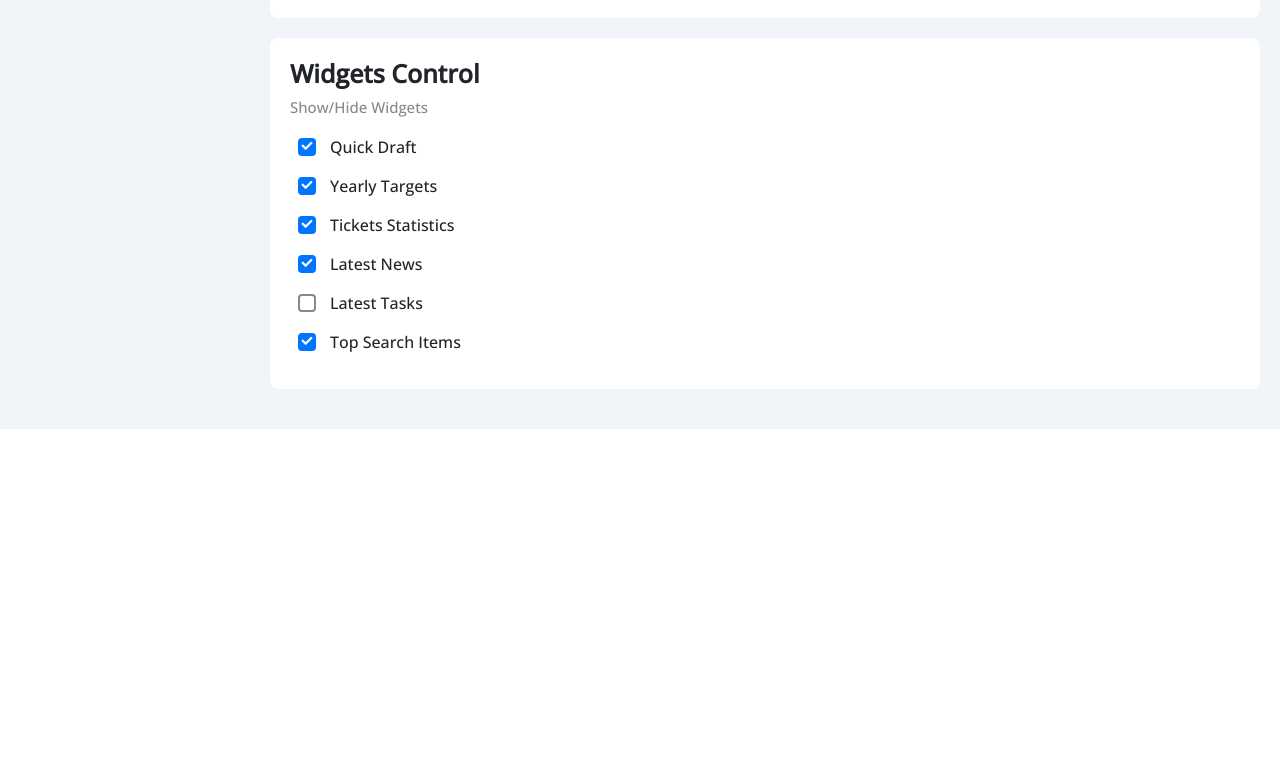
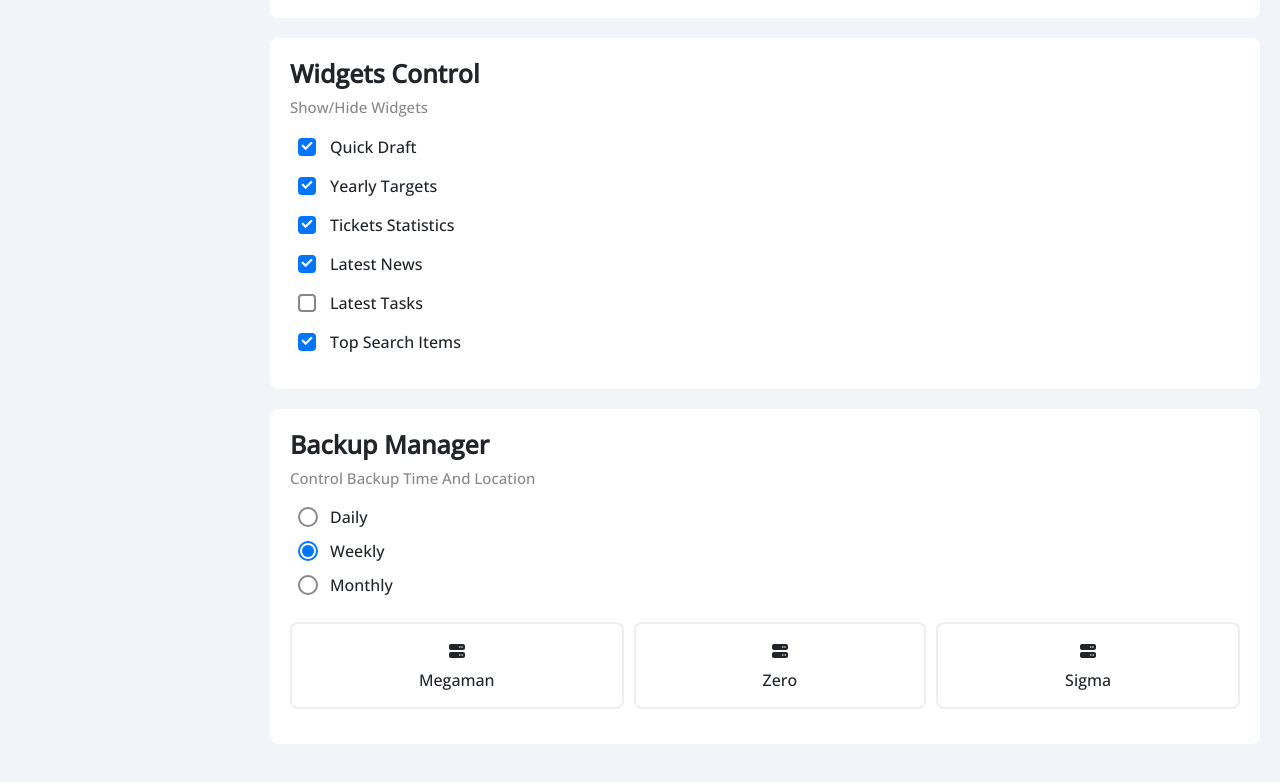
Before and after one commit to zaki164/Atsky, a React (Create React App) app: page /Settings in a window 1280 px wide. Shown: the part 1684-2466 px from the top of the page. Before the commit the page ends 2113 px from the top, so only its background shows below. Built offline with nearby package versions, Linux system fonts and the light colour scheme.

Commit message:
finish Setting Page

```diff
--- /dev/null
+++ b/src/components/BackupManager/BackupManager.jsx
@@ -0,0 +1,37 @@
+import { faServer } from '@fortawesome/free-solid-svg-icons'
+import { FontAwesomeIcon } from '@fortawesome/react-fontawesome'
+import { Fragment } from 'react'
+import { data } from '../../constants'
+import { CustomRadio } from '../index'
+import './BackupManager.scss'
+
+const BackupManager = () => {
+
+  return (
+    <section className='BackupManager'>
+      <h2>Backup Manager</h2>
+      <p className='p_custom'>Control Backup Time And Location</p>
+      <CustomRadio name="period" id="Daily" ischecked={false} />
+      <CustomRadio name="period" id="Weekly" ischecked={true} />
+      <CustomRadio name="period" id="Monthly" ischecked={false} />
+      <div className='d-flex server'>
+        {
+          data.ServerNames.map((server, i) =>
+          (
+            <Fragment key={i}>
+              <input type="radio" name='server' id={server} />
+              <div className='flex-grow-1 text-center'>
+                <label htmlFor={server}>
+                  <FontAwesomeIcon icon={faServer} />
+                  <span className='d-block fs_16'>{server}</span>
+                </label>
+              </div>
+            </Fragment>
+          ))
+        }
+      </div>
+    </section>
+  )
+}
+
+export default BackupManager
--- /dev/null
+++ b/src/components/BackupManager/BackupManager.scss
@@ -0,0 +1,42 @@
+@import '../../sass/helpers';
+
+.BackupManager {
+  .CustomRadio {
+    padding-bottom: 10px;
+    &:last-child {
+      border-bottom: $b13e;
+    }
+  }
+  .server {
+    margin: 15px 0;
+    gap: 10px;
+    @include media(sm) {
+      flex-direction: column;
+    }
+    input {
+      display: none;
+      &:checked {
+        + div {
+          border-color: $blueColor;
+          label {
+            color: $blueColor;
+          }
+        }
+      }
+    }
+    > div {
+      border: 2px solid $color3e;
+      border-radius: 8px;
+      transition: $mainTransition;
+      label {
+        cursor: pointer;
+        padding: 15px;
+        width: 100%;
+        transition: $mainTransition;
+        span {
+          margin-top: 5px;
+        }
+      }
+    }
+  }
+}
--- a/src/components/Widgets/Widgets.jsx
+++ b/src/components/Widgets/Widgets.jsx
@@ -1,5 +1,5 @@
 import { data } from '../../constants'
-import { ComponentOption } from '../index'
+import { CustomCheckBox } from '../index'
 import './Widgets.scss'
 
 const Widgets = () => {
@@ -10,7 +10,7 @@ const Widgets = () => {
       {
         data.WidgetsData.map((ele, i) =>
         (
-          <ComponentOption name={ele.name} ischecked={ele.checked} key={i} />
+          <CustomCheckBox name={ele.name} ischecked={ele.checked} key={i} />
         ))
       }
     </section>
--- a/src/components/Widgets/Widgets.scss
+++ b/src/components/Widgets/Widgets.scss
@@ -1,7 +1,7 @@
 @import '../../sass/helpers';
 
 .Widgets {
-  .ComponentOption {
+  .CustomCheckBox {
     margin-bottom: 15px;
     @include media(sm) {
       margin-bottom: 12px;
--- a/src/components/custom/ComponentOption/ComponentOption.jsx
+++ b/src/components/custom/CustomCheckBox/CustomCheckBox.jsx
@@ -1,12 +1,12 @@
-import './ComponentOption.scss'
+import './CustomCheckBox.scss'
 
-const ComponentOption = ({name, ischecked}) => {
+const CustomCheckBox = ({name, ischecked}) => {
   return (
-    <div className='ComponentOption'>
+    <div className='CustomCheckBox'>
       <input type="checkbox" name={name} id={name} defaultChecked={ischecked}/>
       <label htmlFor={name} className="fs_16">{name}</label>
     </div>
   )
 }
 
-export default ComponentOption
+export default CustomCheckBox
--- a/src/components/custom/ComponentOption/ComponentOption.scss
+++ b/src/components/custom/CustomCheckBox/CustomCheckBox.scss
@@ -1,6 +1,6 @@
 @import '../../../sass/helpers';
 
-.ComponentOption {
+.CustomCheckBox {
   input {
     display: none;
     &:checked + label {
--- /dev/null
+++ b/src/components/custom/CustomRadio/CustomRadio.jsx
@@ -0,0 +1,12 @@
+import './CustomRadio.scss'
+
+const CustomRadio = ({name, id, ischecked}) => {
+  return (
+    <div className='CustomRadio'>
+      <input type="radio" id={id} name={name} defaultChecked={ischecked} />
+      <label htmlFor={id} className="fs_16">{id}</label>
+    </div>
+  )
+}
+
+export default CustomRadio
--- /dev/null
+++ b/src/components/custom/CustomRadio/CustomRadio.scss
@@ -0,0 +1,61 @@
+@import '../../../sass/helpers';
+
+.CustomRadio {
+  input {
+    display: none;
+    &:checked + label {
+      &::before {
+        border-color: $blueColor;
+      }
+      &::after {
+        transform: scale(1);
+      }
+    }
+  }
+  label {
+    padding-left: 40px;
+    cursor: pointer;
+    position: relative;
+    &:hover {
+      &::before {
+        border-color: $blueColor;
+      }
+    }
+    &::before {
+      content: "";
+      position: absolute;
+      background-color: $whiteColor;
+      border: 2px solid $greyColor;
+      border-radius: 50%;
+      width: 20px;
+      height: 20px;
+      left: 8px;
+      top: 50%;
+      transform: translateY(-50%);
+      transition: $mainTransition;
+      @include media(sm) {
+        width: 16px;
+        height: 16px;
+        left: 10px;
+      }
+    }
+    &::after {
+      content: "";
+      position: absolute;
+      background-color: $blueColor;
+      border-radius: 50%;
+      width: 12px;
+      height: 12px;
+      left: 11.5px;
+      top: 50%;
+      margin-top: -6.5px;
+      transform: scale(0);
+      transition: $mainTransition;
+      @include media(sm) {
+        width: 6px;
+        height: 6px;
+        left: 10px;
+      }
+    }
+  }
+}
--- a/src/constants/data.js
+++ b/src/constants/data.js
@@ -405,6 +405,8 @@ const WidgetsData = [
   }
 ];
 
+const ServerNames = ["Megaman", "Zero", "Sigma"];
+
 const data = {
   nav,
   LatestUploadsData,
@@ -420,6 +422,7 @@ const data = {
   yearlyData,
   TicketsData,
   WidgetsData,
+  ServerNames,
 }
 
 export default data
--- a/src/pages/Settings/Settings.jsx
+++ b/src/pages/Settings/Settings.jsx
@@ -1,4 +1,4 @@
-import { GeneralInfo, SecurityInfo, SiteControl, SocialInfo, Widgets } from '../../components';
+import { BackupManager, GeneralInfo, SecurityInfo, SiteControl, SocialInfo, Widgets } from '../../components';
 import "./Settings.scss";
 
 const Settings = () => {
@@ -11,6 +11,7 @@ const Settings = () => {
         <SecurityInfo />
         <SocialInfo />
         <Widgets />
+        <BackupManager />
       </div>
     </main>
   )
```
Also changed, not shown: src/components/index.js (+6 -2 lines).
